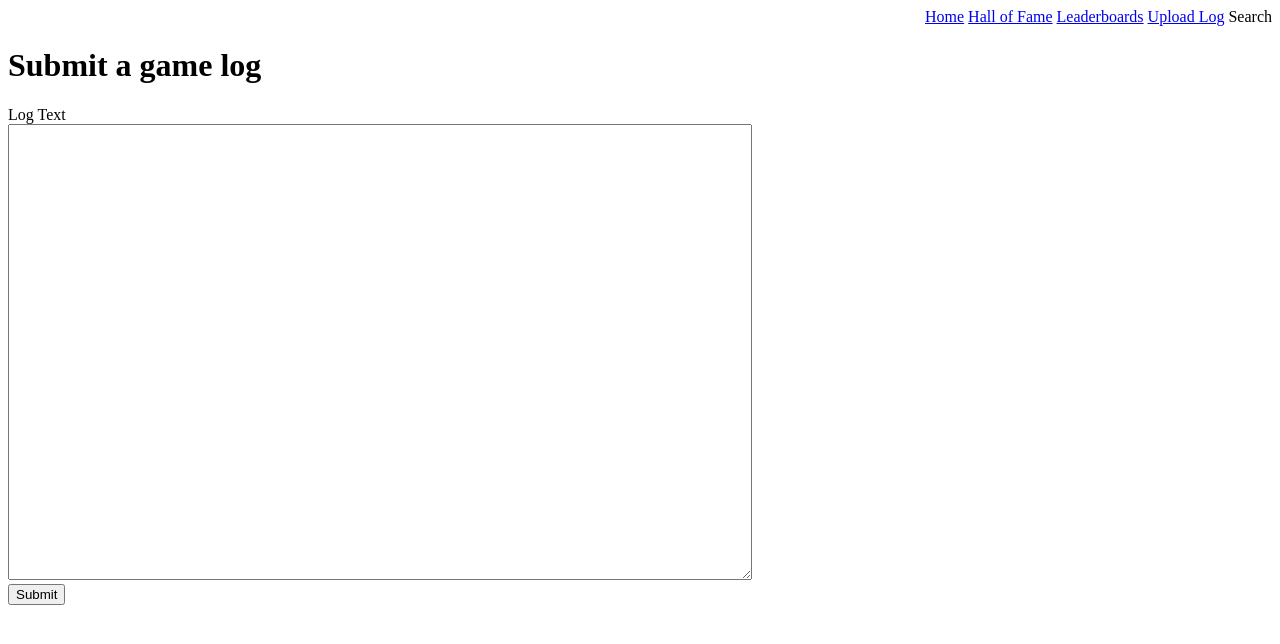
After one commit to avandever/keytracker, a Flask app: page /upload in a window 1280 px wide. The commit adds this page. Shown: the top 644 px of the page. Run offline with Flask 2, Linux system fonts and the light colour scheme; parts of the project's set-up code (start-up, migrations or seed data) failed here and were passed over.

Commit message:
Add log upload ui

```diff
--- a/keytracker/server.py
+++ b/keytracker/server.py
@@ -1,5 +1,14 @@
 #!/usr/bin/env python3
-from flask import Flask, request, jsonify, make_response, render_template
+from flask import (
+    flash,
+    Flask,
+    jsonify,
+    make_response,
+    redirect,
+    render_template,
+    request,
+    url_for,
+)
 from flask_sqlalchemy import SQLAlchemy
 import configparser
 from keytracker.schema import (
@@ -10,6 +19,7 @@ from keytracker.schema import (
     Log,
 )
 from keytracker.utils import (
+    BadLog,
     config_to_uri,
     render_log,
     log_to_game,
@@ -21,6 +31,7 @@ app = Flask(__name__)
 cparser = configparser.ConfigParser()
 cparser.read("config.ini")
 app.config["SQLALCHEMY_DATABASE_URI"] = config_to_uri(**cparser["db"])
+app.config["SECRET_KEY"] = cparser["app"]["secret_key"]
 db.app = app
 db.init_app(app)
 db.create_all()
@@ -78,6 +89,43 @@ def user(username):
     return render_template(
         "coming_soon.html",
         title=username,
+    )
+
+
+@app.route("/upload", methods=("GET", "POST"))
+def upload():
+    """Manual game upload page"""
+    if request.method == "POST":
+        game_start = datetime.datetime.now()
+        log_text = request.form["log"]
+        try:
+            game = log_to_game(log_text)
+        except BadLog as exc:
+            flash(str(exc))
+        else:
+            game.date = game_start
+            db.session.add(game)
+            db.session.commit()
+            db.session.refresh(game)
+            game.crucible_game_id = f"UNKNOWN-{game.id}"
+            db.session.commit()
+            for (seq, log) in enumerate(log_text.split("\n")):
+                log_obj = Log(
+                    game_id=game.id,
+                    message=log,
+                    winner_perspective=False,
+                    time=game_start + datetime.timedelta(seconds=seq),
+                )
+                db.session.add(log_obj)
+            db.session.commit()
+            return render_template(
+                "upload.html",
+                title="Upload a Game!",
+                success=f"{game.winner} vs. {game.loser}",
+            )
+    return render_template(
+        "upload.html",
+        title="Upload a Game!",
     )
 
 
--- a/keytracker/static/css/style.css
+++ b/keytracker/static/css/style.css
@@ -1,3 +1,15 @@
 nav {
     text-align: right;
 }
+.alert {
+    padding: 20px;
+    margin: 5px;
+    color: #970020;
+    background-color: #ffd5de;
+}
+.success {
+    padding: 20px;
+    margin: 5px;
+    color: #000000;
+    background-color: #b0ffd0;
+}
--- a/keytracker/templates/layout.html
+++ b/keytracker/templates/layout.html
@@ -11,7 +11,12 @@
 
     <body>
         {% include "navigation.html" %}
-        {% block content %}{% endblock %}
+        <div class="content">
+            {% for message in get_flashed_messages() %}
+                <div class="alert">{{ message }}</div>
+            {% endfor %}
+            {% block content %}{% endblock %}
+        </div>
     </body>
 
 </html>
--- a/keytracker/templates/navigation.html
+++ b/keytracker/templates/navigation.html
@@ -1,7 +1,9 @@
 <header>
     <nav>
+        <a href="/">Home</a>
         <a href="/fame">Hall of Fame</a>
         <a href="/leaderboard">Leaderboards</a>
+        <a href="/upload">Upload Log</a>
         Search
     </nav>
 </header>
--- /dev/null
+++ b/keytracker/templates/upload.html
@@ -0,0 +1,24 @@
+{% extends "layout.html" %}
+
+{% block css %}
+    <link href="{{ url_for("static", filename="css/style.css") }}" rel="stylesheet">
+{% endblock %}
+{% block content %}
+    {% if success %}
+        <div class="success">
+        Successfully uploaded {{success}}
+        </div>
+    {% endif %}
+    <h1>Submit a game log</h1>
+    <form method="post">
+        <label for="log">Log Text</label>
+        <br>
+        <textarea type="text" name="log"
+               placeholder=""
+               rows="30"
+               cols="90"
+               value="{{request.form['title'] }}"></textarea>
+        <br>
+        <button type="submit">Submit</button>
+    </form>
+{% endblock %}
--- a/keytracker/utils.py
+++ b/keytracker/utils.py
@@ -5,12 +5,12 @@ import requests
 import re
 
 
-PLAYER_DECK_MATCHER = re.compile(r"^(.*) brings (.*) to The Crucible$")
+PLAYER_DECK_MATCHER = re.compile(r"^(.*) brings (.*) to The Crucible")
 FIRST_PLAYER_MATCHER = re.compile(r"^(.*) won the flip")
-SHUFFLE_MATCHER = re.compile(r"^(.*) is shuffling their deck$")
+SHUFFLE_MATCHER = re.compile(r"^(.*) is shuffling their deck")
 HOUSE_CHOICE_MATCHER = re.compile(r"^(.*) chooses (.*) as their active house")
-FORGE_MATCHER = re.compile(r"^(.*) forges the (.*) key ?, paying [0-9]+ Æmber$")
-WIN_MATCHER = re.compile(r"^ ?(.*) has won the game$")
+FORGE_MATCHER = re.compile(r"^(.*) forges the (.*) key ?, paying [0-9]+ Æmber")
+WIN_MATCHER = re.compile(r"^ ?(.*) has won the game")
 
 MV_API_BASE = "http://www.keyforgegame.com/api/decks"
 
```
